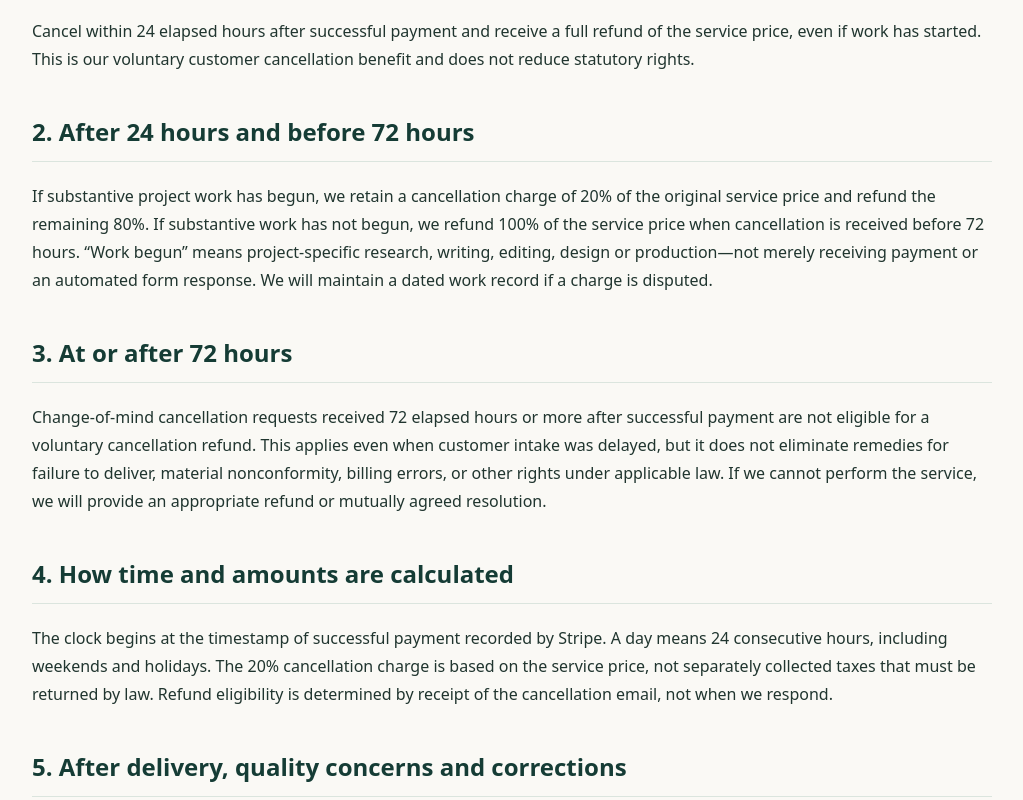
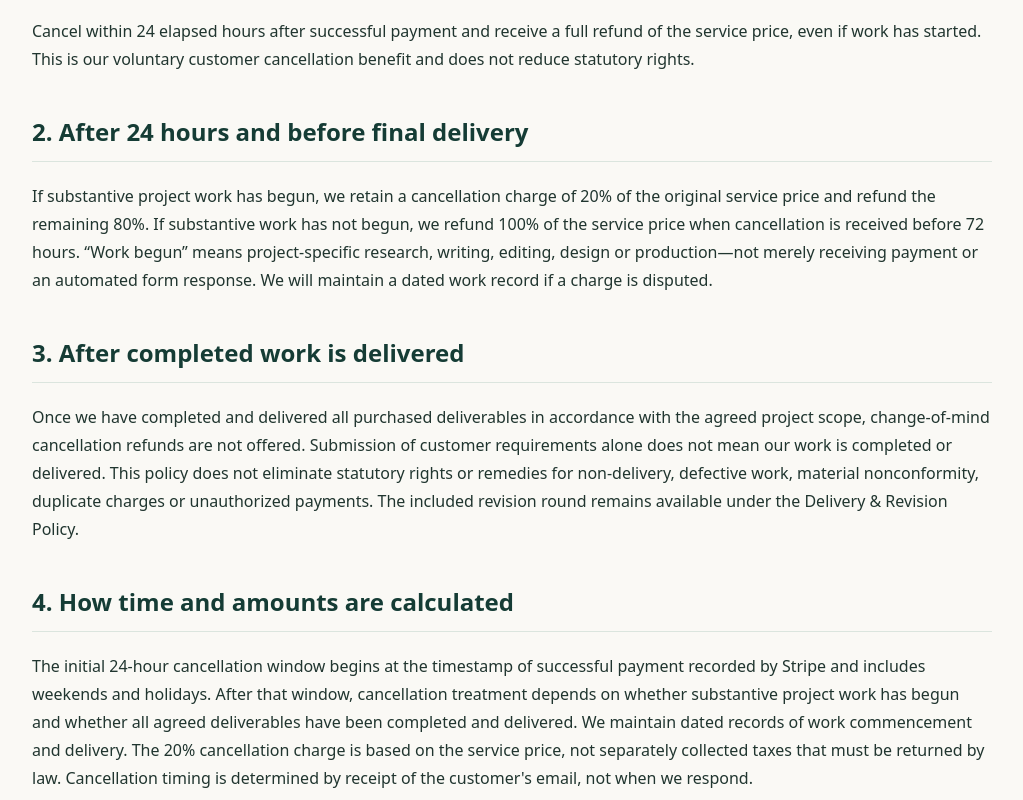
Before and after one commit to csmatalia/best-future-studio-website, a plain HTML site: page refunds.html in a window 1280 px wide. Shown: the part 428-1228 px from the top of the page, without its empty margins (128-1151 px from the left). Drawn offline with Linux system fonts and the light colour scheme.

Commit message:
Replace 72-hour cutoff with completed-delivery refund rule

```diff
--- a/refunds.html
+++ b/refunds.html
@@ -1,9 +1,8 @@
 <!doctype html><html lang="en"><head><meta charset="utf-8"><meta name="viewport" content="width=device-width,initial-scale=1"><title>Refund & Cancellation Policy | Best Future Studio</title><style>body{margin:0;background:#faf9f5;color:#20352f;font:16px/1.75 system-ui,Segoe UI,sans-serif}header{background:#153c35;color:white;padding:22px max(22px,calc((100vw - 960px)/2))}header a{color:#fff}main{max-width:960px;margin:auto;padding:42px 24px 80px}h1{font-size:clamp(2rem,4vw,3rem);line-height:1.2}h2{color:#153c35;margin-top:38px;border-bottom:1px solid #dbe5de;padding-bottom:8px}h3{color:#244b41}a{color:#17594c}.notice{background:#edf3ee;border-left:4px solid #cfb47c;padding:17px;border-radius:6px}.meta{color:#53685e}footer{border-top:1px solid #dbe5de;text-align:center;padding:28px 16px}footer a{margin:0 8px}li{margin:8px 0}</style></head><body><header><strong>BEST FUTURE STUDIO</strong> · <a href="./">Home</a></header><main><h1>Refund & Cancellation Policy</h1><p class="meta">Updated November 18, 2026 · Contact: <a href="mailto:bestfuturestudio@gmail.com">bestfuturestudio@gmail.com</a></p><p>This policy applies to one-time purchases of customized digital services. Please review the schedule before checkout. A cancellation request must be emailed to <a href="mailto:bestfuturestudio@gmail.com">bestfuturestudio@gmail.com</a> and is measured by the time it reaches our mailbox.</p>
 <h2>1. Cancellation within 24 hours</h2><p>Cancel within 24 elapsed hours after successful payment and receive a full refund of the service price, even if work has started. This is our voluntary customer cancellation benefit and does not reduce statutory rights.</p>
-<h2>2. After 24 hours and before 72 hours</h2><p>If substantive project work has begun, we retain a cancellation charge of 20% of the original service price and refund the remaining 80%. If substantive work has not begun, we refund 100% of the service price when cancellation is received before 72 hours. “Work begun” means project-specific research, writing, editing, design or production—not merely receiving payment or an automated form response. We will maintain a dated work record if a charge is disputed.</p>
-<h2>3. At or after 72 hours</h2><p>Change-of-mind cancellation requests received 72 elapsed hours or more after successful payment are not eligible for a voluntary cancellation refund. This applies even when customer intake was delayed, but it does not eliminate remedies for failure to deliver, material nonconformity, billing errors, or other rights under applicable law. If we cannot perform the service, we will provide an appropriate refund or mutually agreed resolution.</p>
-<h2>4. How time and amounts are calculated</h2><p>The clock begins at the timestamp of successful payment recorded by Stripe. A day means 24 consecutive hours, including weekends and holidays. The 20% cancellation charge is based on the service price, not separately collected taxes that must be returned by law. Refund eligibility is determined by receipt of the cancellation email, not when we respond.</p>
-<h2>5. After delivery, quality concerns and corrections</h2><p>Completed custom services are generally not refundable for a change of mind outside the cancellation window. Customers may request their included revision within seven calendar days of initial delivery. If work materially fails to match the purchased description, or we made an error, we will review and offer a reasonable correction, redelivery, partial refund or full refund as required by law and the circumstances. We do not use the 72-hour rule to deny legitimate non-delivery claims.</p>
+<h2>2. After 24 hours and before final delivery</h2><p>If substantive project work has begun, we retain a cancellation charge of 20% of the original service price and refund the remaining 80%. If substantive work has not begun, we refund 100% of the service price when cancellation is received before 72 hours. “Work begun” means project-specific research, writing, editing, design or production—not merely receiving payment or an automated form response. We will maintain a dated work record if a charge is disputed.</p>
+<h2>3. After completed work is delivered</h2><p>Once we have completed and delivered all purchased deliverables in accordance with the agreed project scope, change-of-mind cancellation refunds are not offered. Submission of customer requirements alone does not mean our work is completed or delivered. This policy does not eliminate statutory rights or remedies for non-delivery, defective work, material nonconformity, duplicate charges or unauthorized payments. The included revision round remains available under the Delivery & Revision Policy.</p><h2>4. How time and amounts are calculated</h2><p>The initial 24-hour cancellation window begins at the timestamp of successful payment recorded by Stripe and includes weekends and holidays. After that window, cancellation treatment depends on whether substantive project work has begun and whether all agreed deliverables have been completed and delivered. We maintain dated records of work commencement and delivery. The 20% cancellation charge is based on the service price, not separately collected taxes that must be returned by law. Cancellation timing is determined by receipt of the customer's email, not when we respond.</p>
+<h2>5. After delivery, quality concerns and corrections</h2><p>Completed custom services are generally not refundable for a change of mind outside the cancellation window. Customers may request their included revision within seven calendar days of initial delivery. If work materially fails to match the purchased description, or we made an error, we will review and offer a reasonable correction, redelivery, partial refund or full refund as required by law and the circumstances. We do not use the completed-delivery rule to deny legitimate non-delivery claims.</p>
 <h2>6. Billing mistakes, duplicates and unauthorized charges</h2><p>Contact us promptly regarding duplicate charges or incorrect amounts. We will investigate and correct verified billing errors. Customers retain all rights to contact their card issuer or payment provider for unauthorized transactions and applicable disputes.</p>
 <h2>7. How to request cancellation</h2><p>Email bestfuturestudio@gmail.com with subject “Cancellation Request,” your order email, package, approximate payment date and a brief request. Do not provide card numbers, passwords or government ID numbers. We aim to acknowledge the request within two business days. Approved refunds are processed to the original payment method; Stripe and the issuing bank determine posting times. Original processing fees or dispute fees may still be charged to us by the payment provider.</p>
-<h2>8. Examples</h2><p>For a $119 service canceled at hour 36 after substantive work began, the cancellation charge is $23.80 and the service-price refund is $95.20. For the same order canceled at hour 12, the service-price refund is $119. For a request at hour 80, there is no voluntary change-of-mind refund, subject to the exceptions above.</p><p class="notice">These policies are subject to applicable law. They do not waive statutory consumer rights or cardholder dispute rights. If a term is unenforceable, the remainder remains in effect to the extent permitted by law. Changes apply prospectively; terms presented at checkout govern that order unless law requires otherwise.</p></main><footer><a href="./">Home</a><a href="privacy.html">Privacy</a><a href="terms.html">Terms</a><a href="refunds.html">Refunds</a><a href="delivery.html">Delivery</a><a href="accessibility.html">Accessibility</a><a href="content-policy.html">Content & IP</a></footer></body></html>
+<h2>8. Examples</h2><p>For a $119 service canceled at hour 36 after substantive work began and before final delivery, the cancellation charge is $23.80 and the service-price refund is $95.20. For the same order canceled at hour 12, the service-price refund is $119. For a request after completed work has been delivered, no change-of-mind refund is offered, subject to the exceptions above.</p><p class="notice">These policies are subject to applicable law. They do not waive statutory consumer rights or cardholder dispute rights. If a term is unenforceable, the remainder remains in effect to the extent permitted by law. Changes apply prospectively; terms presented at checkout govern that order unless law requires otherwise.</p></main><footer><a href="./">Home</a><a href="privacy.html">Privacy</a><a href="terms.html">Terms</a><a href="refunds.html">Refunds</a><a href="delivery.html">Delivery</a><a href="accessibility.html">Accessibility</a><a href="content-policy.html">Content & IP</a></footer></body></html>
```
